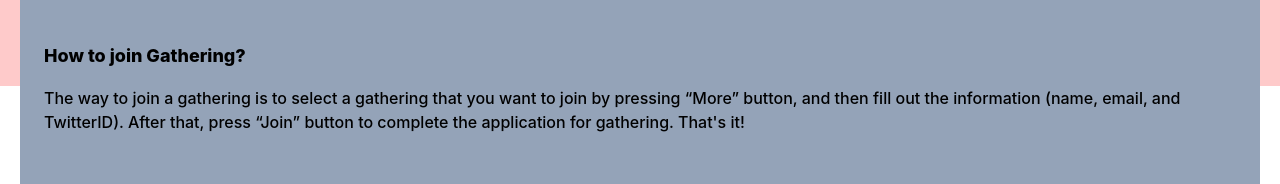
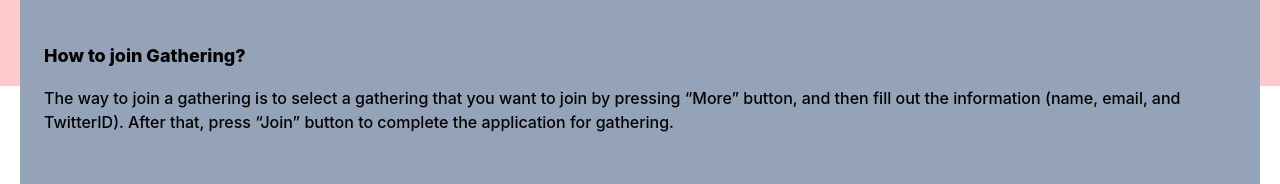
Before and after one commit to keento0809/gathering, a Next.js app in the folder frontend/: page /about in a window 1280 px wide. Shown: the part 298-482 px from the top of the page. Built offline with nearby package versions, Linux system fonts and the light colour scheme.

Commit message:
Fix the issue again

```diff
--- a/frontend/pages/about/index.tsx
+++ b/frontend/pages/about/index.tsx
@@ -32,7 +32,7 @@ const About = () => {
                 want to join by pressing &ldquo;More&rdquo; button, and then
                 fill out the information (name, email, and TwitterID). After
                 that, press &ldquo;Join&rdquo; button to complete the
-                application for gathering. That's it!
+                application for gathering.
               </p>
             </section>
             <section className="pb-12">
```
